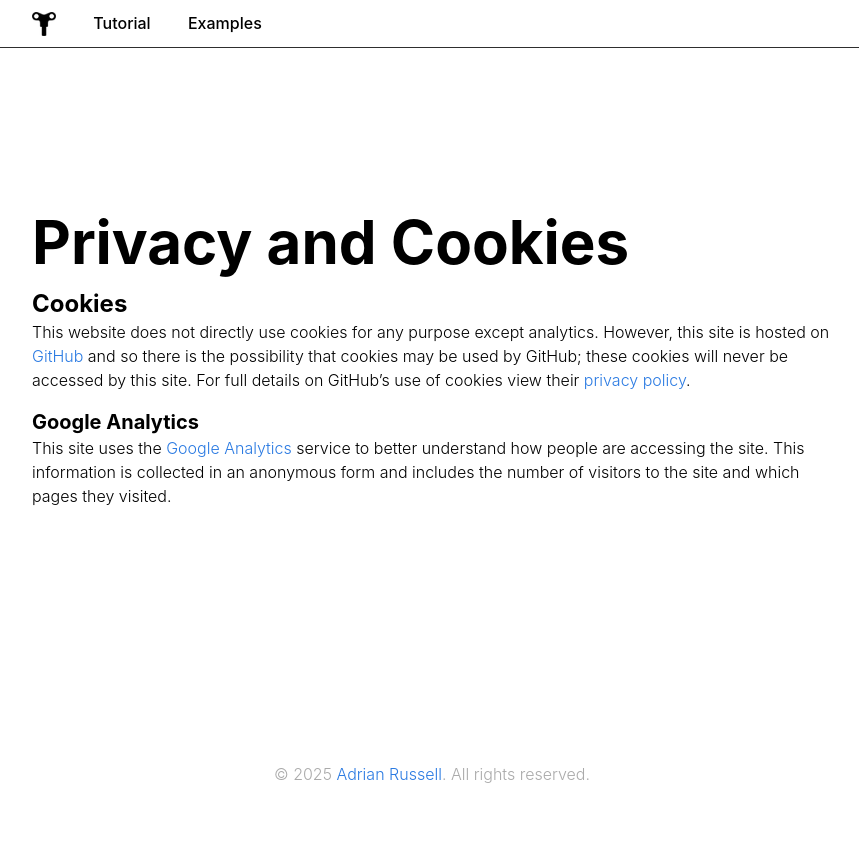
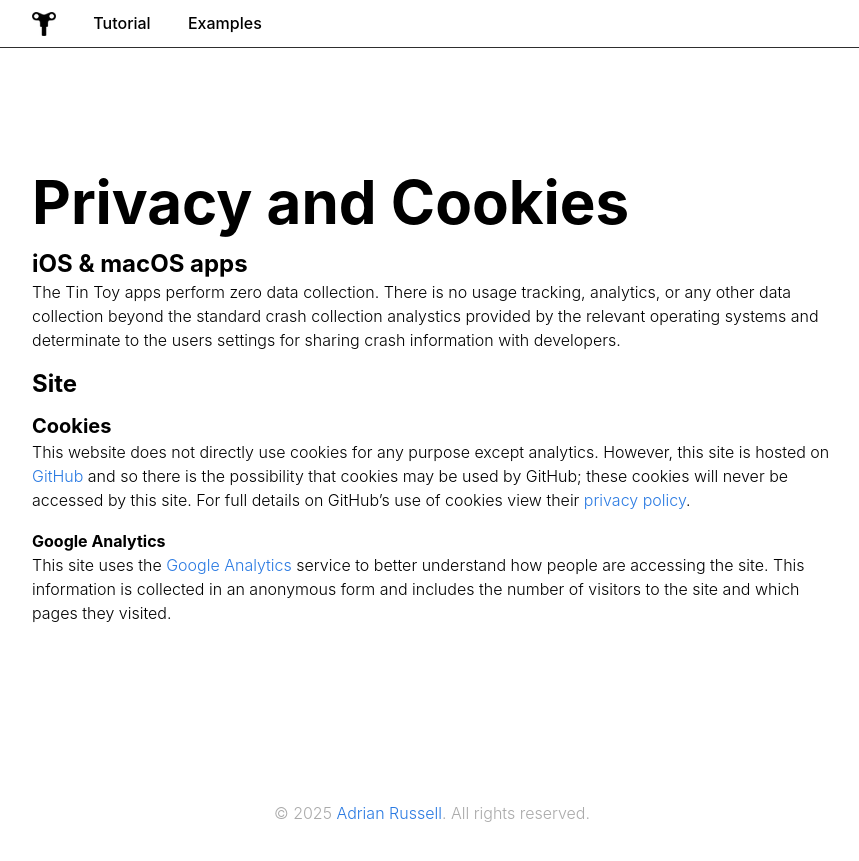
Before and after one commit to aderussell/Tin-Toy-Site, a Jekyll site: the page built from privacy.md, in a window 1280 px wide. Shown: the top 861 px of the page, without its empty margins (208-1067 px from the left). Built offline with Jekyll 4.4.1, drawn with Linux system fonts in a browser that asks for light colours; nearby versions of some CDN libraries; our own code applies the rules of GitHub Pages for plain Markdown files.

Commit message:
Update privacy

```diff
--- a/privacy.md
+++ b/privacy.md
@@ -5,12 +5,17 @@ navbar: false
 
 # Privacy and Cookies
 
+## iOS & macOS apps
+The Tin Toy apps perform zero data collection. There is no usage tracking, analytics, or any other data collection beyond the standard crash collection analystics provided by the relevant operating systems and determinate to the users settings for sharing crash information with developers.
 
-## Cookies
+
+## Site
+
+### Cookies
 This website does not directly use cookies for any purpose except analytics.
 However, this site is hosted on [GitHub](https://github.com) and so there is the possibility that cookies may be used by GitHub; these cookies will never be accessed by this site.
 For full details on GitHub's use of cookies view their [privacy policy](https://help.github.com/articles/github-privacy-policy/).
 
-### Google Analytics
+#### Google Analytics
 This site uses the [Google Analytics](https://support.google.com/analytics/answer/6004245) service to better understand how people are accessing the site.
 This information is collected in an anonymous form and includes the number of visitors to the site and which pages they visited.
```
Also changed, not shown: 1 other file.
